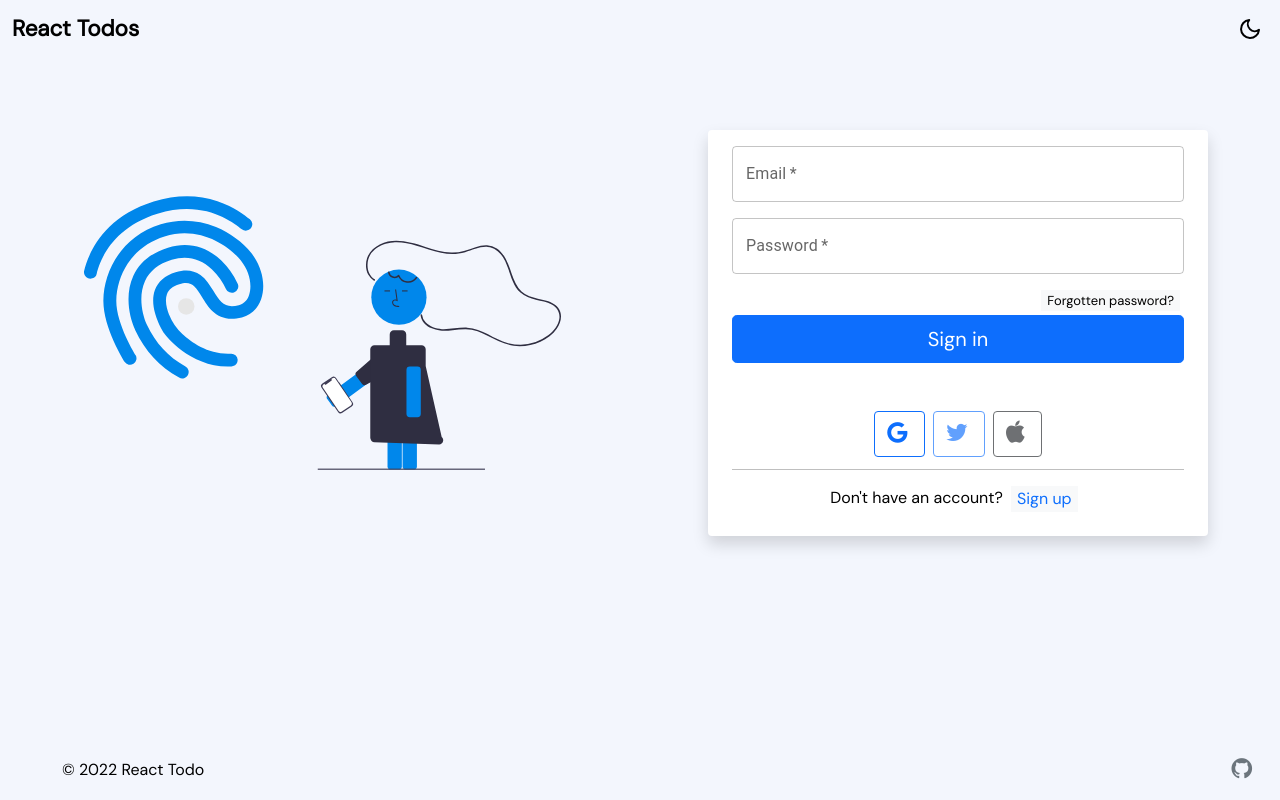
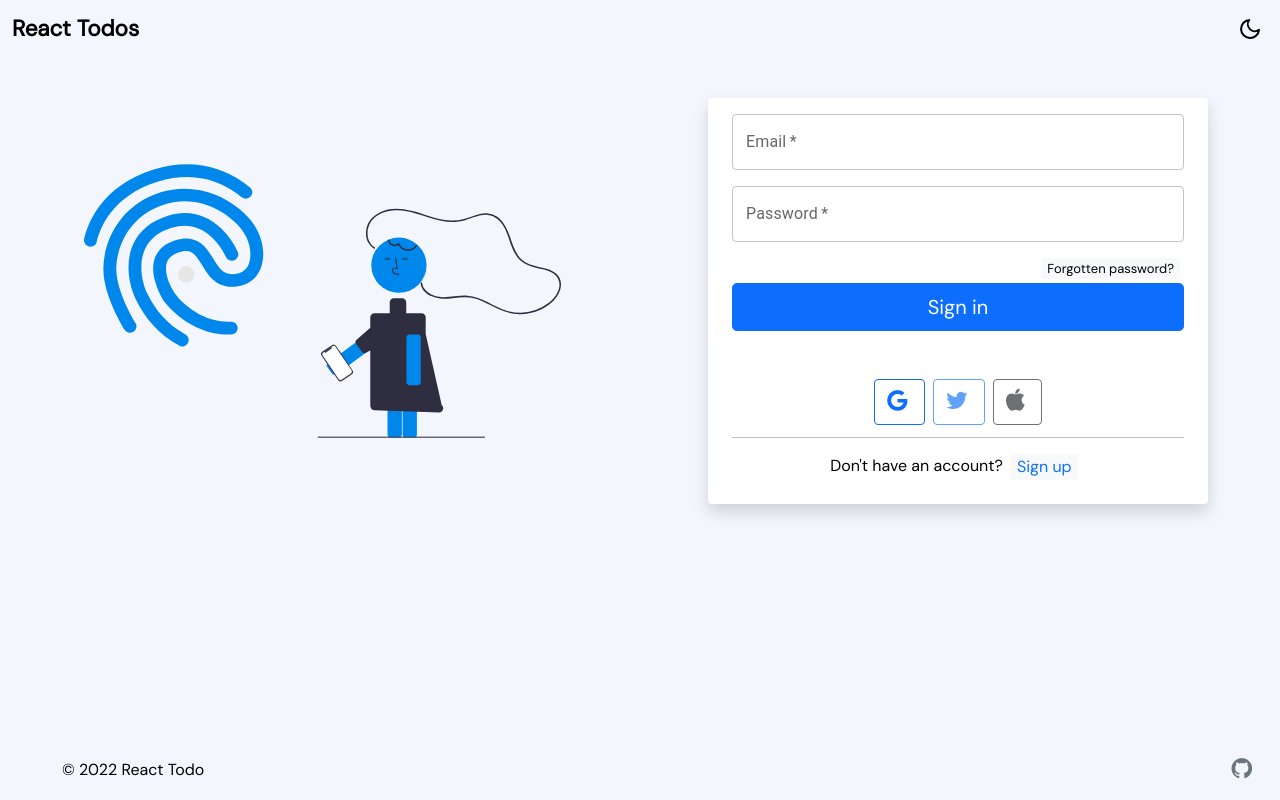
Before and after one commit to FereydoonEisapour/React-Todo-Auth, a React (Create React App) app: page / in a window 1280 px wide. Built offline with nearby package versions, Linux system fonts and the light colour scheme.

Commit message:
some changes

```diff
--- a/src/pages/auth/SignInPage.js
+++ b/src/pages/auth/SignInPage.js
@@ -141,7 +141,7 @@ const SignInPage = () => {
   return (
     <>
       {!loginCard ? (
-        <section className=" d-flex py-5 ">
+        <section className=" d-flex py-3">
           <div className=" scale-up-center col-lg-6  d-flex justify-content-center align-item-center align-content-center ">
             <img className="imgimg-fluid w-75 " src={signInSvg} alt="singin" />
           </div>
--- a/src/pages/layout/Footer.js
+++ b/src/pages/layout/Footer.js
@@ -2,7 +2,7 @@ import PropTypes from "prop-types";
 const Footer = () => {
   return (
     <footer
-      className={`footer  d-flex flex-wrap justify-content-between align-items-center py-3  p-4 `}
+      className="footer  d-flex flex-wrap justify-content-between align-items-center py-3  p-4  "
     >
       <div className="col-md-4 d-flex align-items-center">
         <a
```
Also changed, not shown: 1 other file (tests, documents, lock files or other folders).
